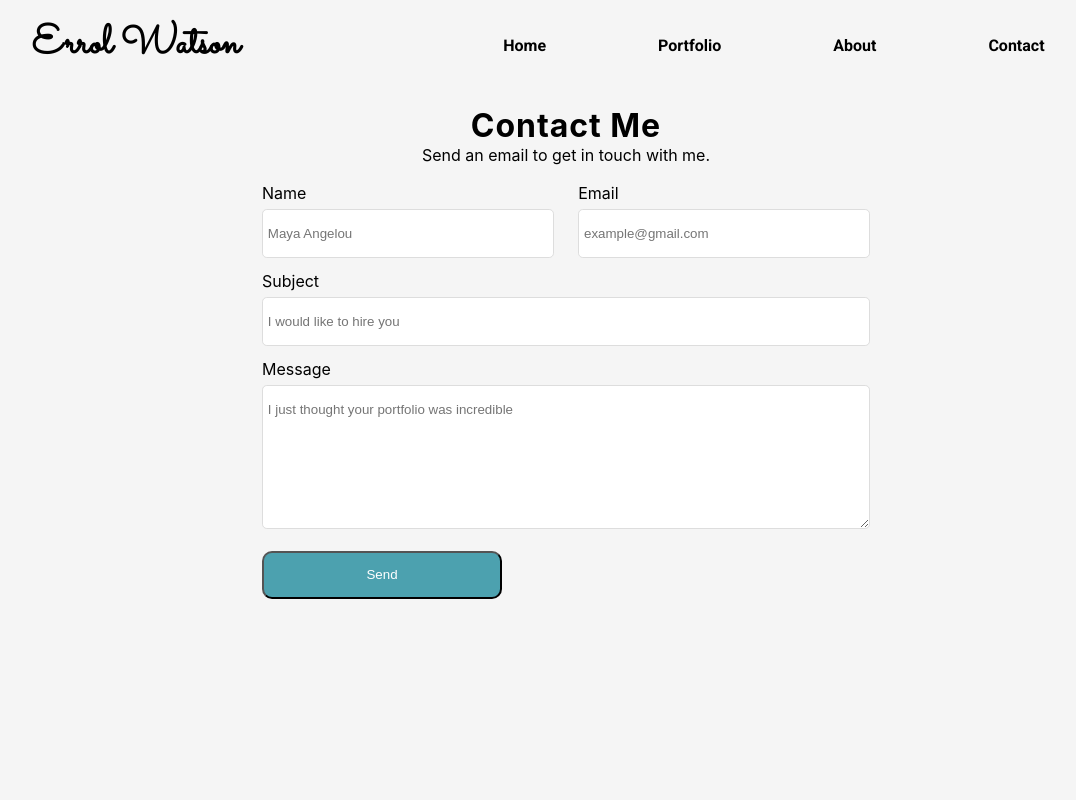
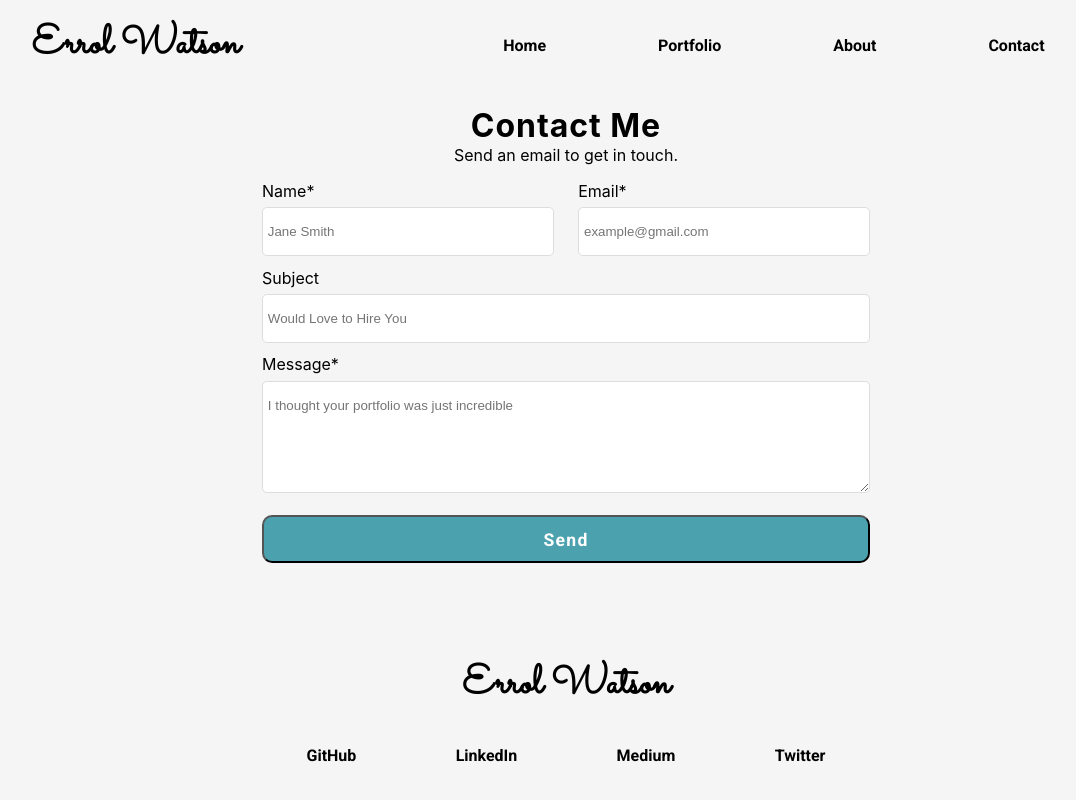
Before and after one commit to errolgh/portfolio, a React (Create React App) app: page /contact in a window 1280 px wide. Shown: the top 800 px of the page, without its empty margins (74-1150 px from the left). Built offline with nearby package versions, Linux system fonts and the light colour scheme.

Commit message:
Completed static Contact ui

```diff
--- a/src/components/ContactForm.js
+++ b/src/components/ContactForm.js
@@ -11,32 +11,32 @@ export default function ContactForm() {
 
             <div className="contact-me">
                 <h1>Contact Me</h1>
-                <p>Send an email to get in touch with me.</p>
+                <p>Send an email to get in touch.</p>
             </div>
 
             <form>
                 <section className="first-row">
                     <div className="name">
-                        <label>Name</label>
-                        <input type="text" placeholder="Maya Angelou" />
+                        <label>Name*</label>
+                        <input required type="text" placeholder="Jane Smith" />
                     </div>
                     <div className="email">
-                        <label>Email</label>
-                        <input type="text" placeholder="example@gmail.com" />
+                        <label>Email*</label>
+                        <input required type="text" placeholder="example@gmail.com" />
                     </div>
                 </section>
 
                 <section className="second-row">
                     <div className="subject">
                         <label>Subject</label>
-                        <input type="text" placeholder="I would like to hire you"/>
+                        <input type="text" placeholder="Would Love to Hire You"/>
                     </div>
                 </section>
 
                 <section className="third-row">
                     <div className="message">
-                        <label>Message</label>
-                        <textarea placeholder="I just thought your portfolio was incredible" />
+                        <label>Message*</label>
+                        <textarea required placeholder="I thought your portfolio was just incredible" />
                     </div>
                 </section>
                 <section className="submit-btn">
--- a/src/pages/About.js
+++ b/src/pages/About.js
@@ -2,6 +2,9 @@ export default function About () {
     return (
         <>
             <h3>AboutMe</h3>
+            <p>
+                lorem20
+            </p>
         </>
     )
 }
--- a/src/styles/contactform.scss
+++ b/src/styles/contactform.scss
@@ -1,6 +1,5 @@
 // center button.
-//textarea confinements.
-//media query to jump email to next line.
+// create media query to jump email to next line.
 
 .form-container {
     width: 100%;
@@ -24,7 +23,7 @@ form {
 
 
 section {
-    padding-top: 0.8rem; //between each of the 3 sections
+    padding-top: 0.7rem; //between each of the 3 sections
 }
 
 
@@ -64,23 +63,27 @@ input:focus, textarea:focus {
 
 
 textarea {
-    height: 9rem;
-    margin-bottom: 0.3rem;
-    //refactored above
-    //min height/lines
-    // max height/lines
-    //make width fixed
+    display:flex;
+    height: 7rem;
+    max-width: 100%;
+    max-height: 15rem;
+    min-width: 50%;
+    min-height: 4rem;
+    margin-bottom: 0.7rem;
 }
 
 
 button {
     background: #4ca1af;
-    width: 15rem;
+    width: 100%;
     height: 3rem;
     padding: 0.8rem 0rem;
     border-radius: 10px;
     color: #fff;
     cursor: pointer;
+    font-family: "Roboto", sans-serif;
+    font-size: 1.1rem;
+    letter-spacing: 0.08rem;
 }
 
 
--- a/src/styles/footer.scss
+++ b/src/styles/footer.scss
@@ -1,5 +1,5 @@
 footer {
-    padding: 12rem 0rem 5rem 0rem;
+    padding: 4.8rem 0rem 5rem 0rem;
     font-family: "Roboto", sans-serif;
     display:flex;
     flex-direction: column;
```
Also changed, not shown: 1 other file (tests, documents, lock files or other folders).
